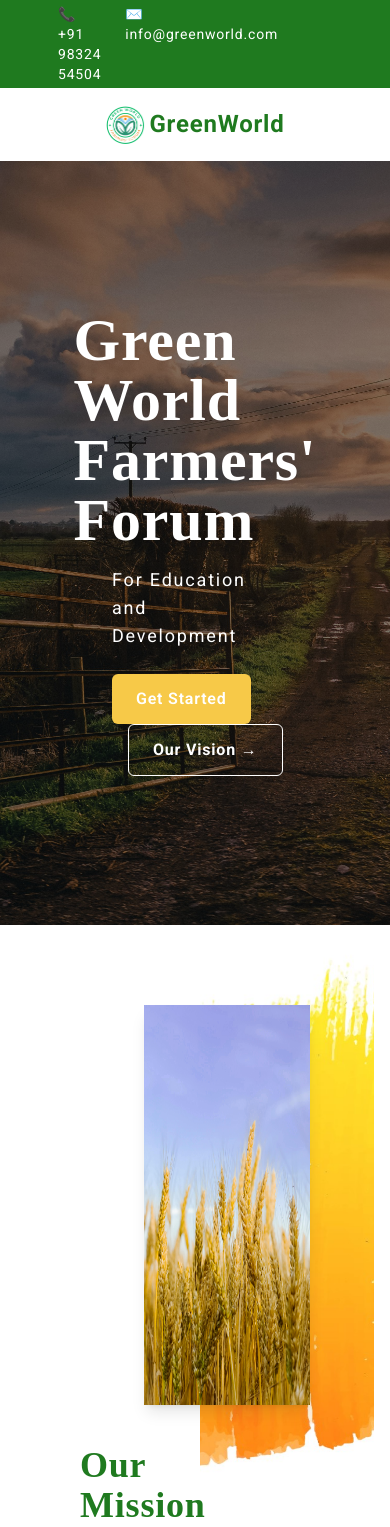
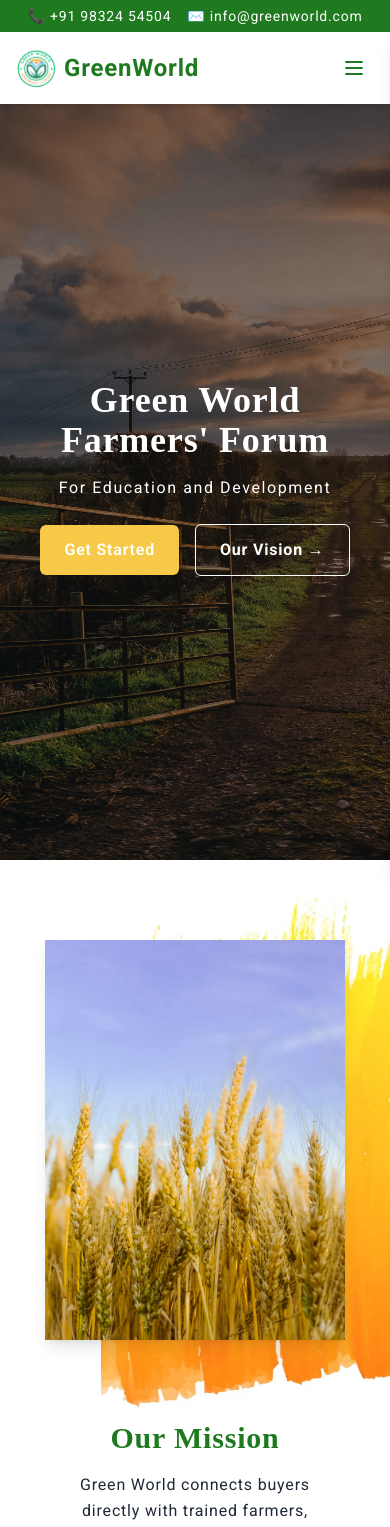
Before and after one commit to Kamya123/green-world, a React (Vite) app in the folder frontend/: page / in a window 390 px wide. Shown: the top 1527 px of the page. Built offline with nearby package versions, Linux system fonts and the light colour scheme.

Commit message:
responsiveness done in landing page and vision

```diff
--- a/frontend/package.json
+++ b/frontend/package.json
@@ -12,6 +12,7 @@
   "dependencies": {
     "axios": "^1.8.4",
     "framer-motion": "^12.9.1",
+    "lucide-react": "^0.503.0",
     "react": "^19.0.0",
     "react-dom": "^19.0.0",
     "react-icons": "^5.5.0",
--- a/frontend/src/components/landingPage/ContactBar.jsx
+++ b/frontend/src/components/landingPage/ContactBar.jsx
@@ -3,7 +3,7 @@ import React from 'react';
 
 export default function ContactBar() {
   return (
-    <div className="bg-primary text-white text-sm py-1 px-28 flex justify-end space-x-6">
+    <div className="fixed top-0 left-0 right-0 z-50 h-8 bg-primary text-white text-sm flex items-center justify-center md:justify-end space-x-4 md:space-x-6 px-4 sm:px-6 lg:px-28">
       <span>📞 +91 98324 54504</span>
       <span>✉️ info@greenworld.com</span>
     </div>
--- a/frontend/src/components/landingPage/FeatureSection.jsx
+++ b/frontend/src/components/landingPage/FeatureSection.jsx
@@ -1,23 +1,20 @@
-/* src/components/landingPage/FeatureSection.jsx */
+// src/components/landingPage/FeatureSection.jsx
 import React from "react";
 import organicFarmImg from "../../assets/images/organic-farm.jpg";
-import bgPattern from "../../assets/images/3-Photoroom.jpg"; // ← your bg image
+import bgPattern from "../../assets/images/3-Photoroom.jpg";
 import { FaRegCheckCircle } from "react-icons/fa";
 import LazyBg from "./LazyBg";
 
 export default function FeatureSection() {
   return (
     <section id="features" className="pt-20 pb-14 bg-white">
-      <div className="container mx-auto px-28 md:flex md:items-center">
-        <div className="md:w-1/2 mb-8 md:mb-0">
-          {/* wrapper: relative so its children can absolutely position */}
-          <div className="relative inline-block left-8">
-            {/* bg‐pattern: absolute behind the main img */}
+      <div className="max-w-7xl mx-auto px-4 sm:px-6 lg:px-28 flex flex-col gap-12 items-center md:flex-row md:items-center md:gap-16">
+        <div className="w-full md:w-1/2 mb-8 md:mb-0 flex justify-center">
+          <div className="relative inline-block md:left-8">
             <LazyBg
               src={bgPattern}
               className="absolute -top-20 -right-16 -bottom-20 left-14 bg-cover bg-center"
             />
-            {/* your main image must be “relative” so it layers above */}
             <img
               src={organicFarmImg}
               loading="lazy"
@@ -26,9 +23,8 @@ export default function FeatureSection() {
             />
           </div>
         </div>
-
-        <div className="md:w-1/2 md:pl-12 relative -left-8">
-          <h2 className="text-4xl font-bold text-primary mb-4 ">Our Mission</h2>
+        <div className="w-full px-12 md:w-1/2 md:pl-12 relative md:-left-8 flex flex-col items-center md:items-start text-center md:text-left">
+          <h2 className="text-3xl sm:text-4xl font-bold text-primary mb-4">Our Mission</h2>
           <p className="mb-6">
             Green World connects buyers directly with trained farmers, sells
             fresh organic produce, and provides educational resources to help
--- a/frontend/src/components/landingPage/Hero.jsx
+++ b/frontend/src/components/landingPage/Hero.jsx
@@ -1,21 +1,20 @@
-/* src/components/landingPage/Hero.jsx */
+// src/components/landingPage/Hero.jsx
 import React from "react";
 import LazyBg from "./LazyBg";
-// import your image file
 import farmImage from "../../assets/images/farm-1.jpg";
-import { Link } from "react-router-dom"; // Correct import for Link
+import { Link } from "react-router-dom";
 
 export default function Hero() {
   return (
     <LazyBg
       src={farmImage}
-      className="relative h-screen bg-cover bg-center tracking-wider"
-      style={{ height: "calc(100vh - 5rem)" }}
+      className="relative bg-cover bg-center tracking-wider"
+      style={{ minHeight: "calc(100vh - 5rem)" }}
     >
       <div className="absolute inset-0 bg-black bg-opacity-50" />
-      <div className="relative z-10 container mx-auto px-28 h-full flex flex-col justify-center items-center text-white">
-        <h1 className="text-6xl font-bold mb-4">Green World Farmers' Forum</h1>
-        <p className="text-lg max-w-xl mb-6 tracking-widest">
+      <div className="relative z-10 max-w-7xl mx-auto px-4 sm:px-6 lg:px-28 flex flex-col justify-center items-center sm:items-center text-center sm:text-center min-h-[calc(100vh-5rem)] text-white">
+        <h1 className="text-4xl sm:text-6xl font-bold mb-4">Green World Farmers' Forum</h1>
+        <p className="text-base sm:text-lg max-w-xl mb-6 tracking-widest">
           For Education and Development
         </p>
         <div className="space-x-4">
--- a/frontend/src/components/landingPage/Navbar.jsx
+++ b/frontend/src/components/landingPage/Navbar.jsx
@@ -1,31 +1,116 @@
-/* src/components/landingPage/Navbar.jsx */
-import React from 'react';
+// // src/components/landingPage/Navbar.jsx
+// import React, { useState } from 'react';
+// import { Link } from 'react-router-dom';
+// import { Menu, X } from 'lucide-react';
+// import LogoImg from '../../assets/images/logo.png';
+
+// export default function Navbar() {
+//   const [open, setOpen] = useState(false);
+
+//   return (
+//     <nav className="bg-white shadow-md tracking-wider">
+//       <div className="max-w-7xl mx-auto px-4 sm:px-6 lg:px-28 py-4 flex items-center justify-between">
+//         {/* Logo */}
+//         <Link to="/" className="flex items-center gap-2 text-2xl font-bold text-primary">
+//           <img src={LogoImg} alt="GreenWorld" className="w-10 h-10" />
+//           <div className="leading-none">
+//             <h3 className="font-roboto">GreenWorld</h3>
+//           </div>
+//         </Link>
+
+//         {/* Hamburger on mobile */}
+//         <button
+//           className="md:hidden p-2 rounded-md text-gray-700 hover:bg-gray-100"
+//           onClick={() => setOpen(!open)}
+//           aria-label="Toggle Menu"
+//         >
+//           {open ? <X size={24} /> : <Menu size={24} />}
+//         </button>
+
+//         {/* Links */}
+//         <div className={`flex-col md:flex-row md:flex items-center w-full md:w-auto mt-4 md:mt-0 space-y-4 md:space-y-0 md:space-x-6
+//                          bg-white md:bg-transparent p-4 md:p-0 absolute md:static top-full left-0 right-0
+//                          transition-transform duration-200
+//                          ${open ? 'translate-y-0' : '-translate-y-full'} md:translate-y-0`}
+//         >
+//           <a href="#features" className="hover:text-primary">Features</a>
+//           <a href="#products" className="hover:text-primary">Products</a>
+//           <Link to="/login" className="hover:text-primary">Login</Link>
+//           <Link to="/signup" className="hover:text-primary">Sign Up</Link>
+//           <Link
+//             to="/signup"
+//             className="inline-block px-5 py-2 bg-accent text-white font-semibold rounded-lg hover:bg-opacity-90"
+//           >
+//             Get Started
+//           </Link>
+//         </div>
+//       </div>
+//     </nav>
+//   );
+// }
+
+
+// src/components/landingPage/Navbar.jsx
+import React, { useState } from 'react';
 import { Link } from 'react-router-dom';
-import LogoImg from '../../assets/images/logo.png'
+import { Menu, X } from 'lucide-react';
+import LogoImg from '../../assets/images/logo.png';
 
 export default function Navbar() {
+  const [open, setOpen] = useState(false);
+
   return (
-    <nav className="bg-white shadow-md tracking-wider">
-      <div className="container mx-auto px-28 py-4 flex justify-between items-center">
-        <Link to="/" className="text-2xl font-bold text-primary flex gap-1 font-times items-center justify-center">
-          <img src={LogoImg} loading="lazy" alt="GreenWorld" width={40} height={40} />
-          <div className="flex flex-col">
-            <h3 className='leading-none font-roboto'>GreenWorld</h3>
-            {/* <p className='text-xs text-accent'>Farmers' Forum</p> */}
+    <nav className="fixed top-8 left-0 right-0 z-40 bg-white shadow-md tracking-wider">
+      <div className="max-w-7xl mx-auto px-4 sm:px-6 lg:px-28 py-4 flex items-center justify-between">
+        {/* Logo */}
+        <Link to="/" className="flex items-center gap-2 text-2xl font-bold text-primary">
+          <img src={LogoImg} alt="GreenWorld" className="w-10 h-10" />
+          <div className="leading-none">
+            <h3 className="font-roboto">GreenWorld</h3>
           </div>
         </Link>
-        <div className="hidden md:flex space-x-6 font-medium">
+
+        {/* Desktop Links */}
+        <div className="hidden md:flex items-center space-x-6">
           <a href="#features" className="hover:text-primary">Features</a>
           <a href="#products" className="hover:text-primary">Products</a>
           <Link to="/login" className="hover:text-primary">Login</Link>
           <Link to="/signup" className="hover:text-primary">Sign Up</Link>
+          <Link to="/signup" className="inline-block px-5 py-2 bg-accent text-white font-semibold rounded-lg hover:bg-opacity-90">
+            Get Started
+          </Link>
         </div>
-        <Link
-          to="/signup"
-          className="hidden md:inline-block px-5 py-2 bg-accent text-white font-semibold rounded-lg hover:bg-opacity-90"
-        >
-          Get Started
-        </Link>
+
+        {/* Mobile Hamburger */}
+        <button className="md:hidden text-primary p-2" onClick={() => setOpen(true)} aria-label="Open menu">
+          <Menu size={24} />
+        </button>
+      </div>
+
+      {/* Overlay */}
+      {open && (
+        <div
+          className="fixed inset-0 bg-black bg-opacity-50 z-40"
+          onClick={() => setOpen(false)}
+        />
+      )}
+
+      {/* Slide-in Menu */}
+      <div className={`fixed top-8 right-0 h-full w-1/2 max-w-xs bg-white shadow-lg z-50 transform transition-transform duration-300 ${open ? 'translate-x-0' : 'translate-x-full'}`}>
+        <div className="flex justify-end p-4">
+          <button onClick={() => setOpen(false)} className="text-gray-700" aria-label="Close menu">
+            <X size={24} />
+          </button>
+        </div>
+        <nav className="flex flex-col p-4 space-y-4">
+          <a href="#features" onClick={() => setOpen(false)} className="hover:text-primary">Features</a>
+          <a href="#products" onClick={() => setOpen(false)} className="hover:text-primary">Products</a>
+          <Link to="/login" onClick={() => setOpen(false)} className="hover:text-primary">Login</Link>
+          <Link to="/signup" onClick={() => setOpen(false)} className="hover:text-primary">Sign Up</Link>
+          <Link to="/signup" onClick={() => setOpen(false)} className="place-self-start px-5 py-2 bg-accent text-white font-semibold rounded-lg hover:bg-opacity-90">
+            Get Started
+          </Link>
+        </nav>
       </div>
     </nav>
   );
--- a/frontend/src/pages/LandingPage.jsx
+++ b/frontend/src/pages/LandingPage.jsx
@@ -11,24 +11,16 @@ const Footer         = lazy(() => import('../components/landingPage/Footer'));
 export default function LandingPage() {
   return (
     <div className="text-gray-800">
-      <Suspense fallback={<div className="h-10 bg-gray-100 animate-pulse" />}>
-        <ContactBar />
-      </Suspense>
-      <Suspense fallback={<div className="h-16 bg-gray-100 animate-pulse" />}>
-        <Navbar />
-      </Suspense>
-      <Suspense fallback={<div className="h-screen bg-gray-200 animate-pulse" />}>
-        <Hero />
-      </Suspense>
-      <Suspense fallback={<div className="py-20 bg-white animate-pulse" />}>
-        <FeatureSection />
-      </Suspense>
-      <Suspense fallback={<div className="py-20 bg-white animate-pulse" />}>
-        <ProductsPreview />
-      </Suspense>
-      <Suspense fallback={<div className="h-32 bg-gray-100 animate-pulse" />}>
-        <Footer />
-      </Suspense>
+      <Suspense fallback={<div className="h-8 bg-gray-100 animate-pulse" />}><ContactBar /></Suspense>
+      <Suspense fallback={<div className="h-16 bg-gray-100 animate-pulse" />}><Navbar /></Suspense>
+
+      {/* offset content below fixed bars (ContactBar h-8 + Navbar h-16 = pt-24) */}
+      <div className="pt-24">
+        <Suspense fallback={<div className="h-screen bg-gray-200 animate-pulse" />}><Hero /></Suspense>
+        <Suspense fallback={<div className="py-20 bg-white animate-pulse" />}><FeatureSection /></Suspense>
+        <Suspense fallback={<div className="py-20 bg-white animate-pulse" />}><ProductsPreview /></Suspense>
+        <Suspense fallback={<div className="h-32 bg-gray-100 animate-pulse" />}><Footer /></Suspense>
+      </div>
     </div>
   );
 }
```
Also changed, not shown: frontend/src/components/landingPage/Vision.jsx (+6 -5 lines), 1 other file (tests, documents, lock files or other folders).
